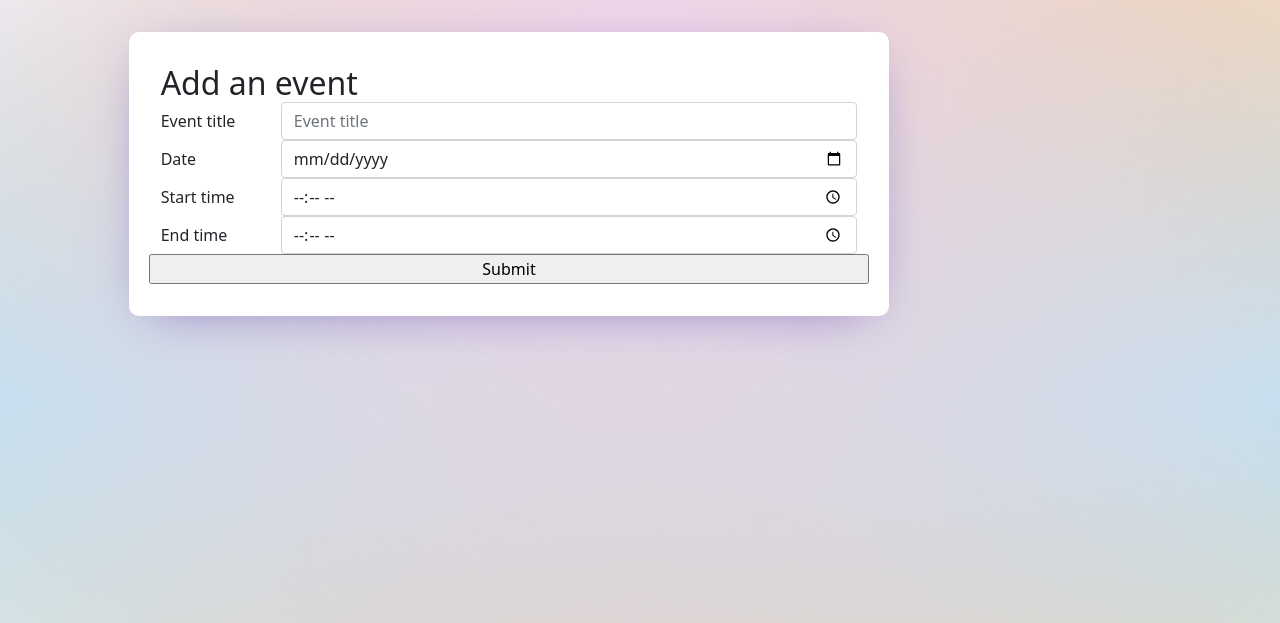
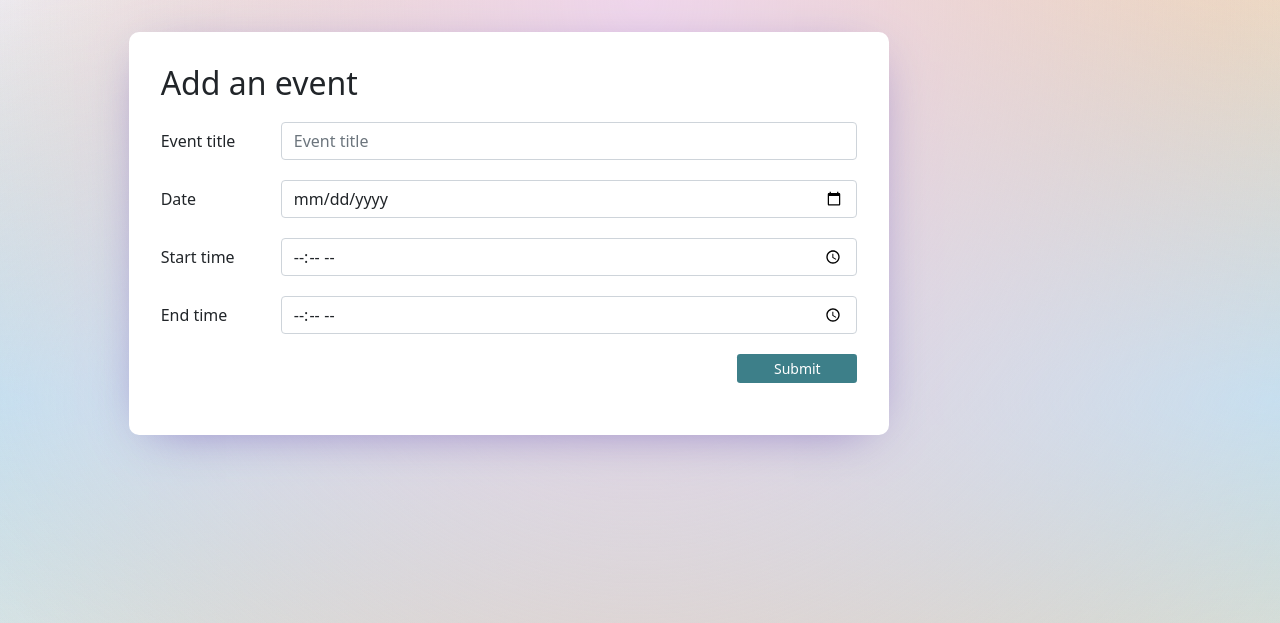
Before and after one commit to lindsey-h/Project-Elevate, a Flask app: page /add-event in a window 1280 px wide. Shown: the top 623 px of the page. Run offline with Flask 2, Linux system fonts and the light colour scheme; data that the repository does not hold is empty; some libraries are stand-ins or nearby versions.

Commit message:
Form styling on add-event

```diff
--- a/static/css/style.css
+++ b/static/css/style.css
@@ -99,3 +99,20 @@ h1, h2, h3, h4, h5, h6 {
   margin: 2em;
   padding: 2em;
 }
+
+.form-group.row {
+  margin-bottom: 20px;
+}
+
+.form-container h2 {
+  margin-bottom: 20px;
+}
+
+.form-group button {
+  width: 120px;
+  margin-right: .75rem;
+}
+
+/* .col-sm-10 {
+  padding-right: 0;
+} */
--- a/templates/add-event.html
+++ b/templates/add-event.html
@@ -35,8 +35,8 @@
           <input type="time" class="form-control" id="end-time" placeholder="End time" name="end-time" required>
         </div>
       </div>
-      <div class="form-group row">
-        <input type="submit">
+      <div class="form-group row justify-content-end">
+        <button type="submit" class="btn update-event btn-primary btn-sm">Submit</button>
       </div>
     </form>
   </div>
```
